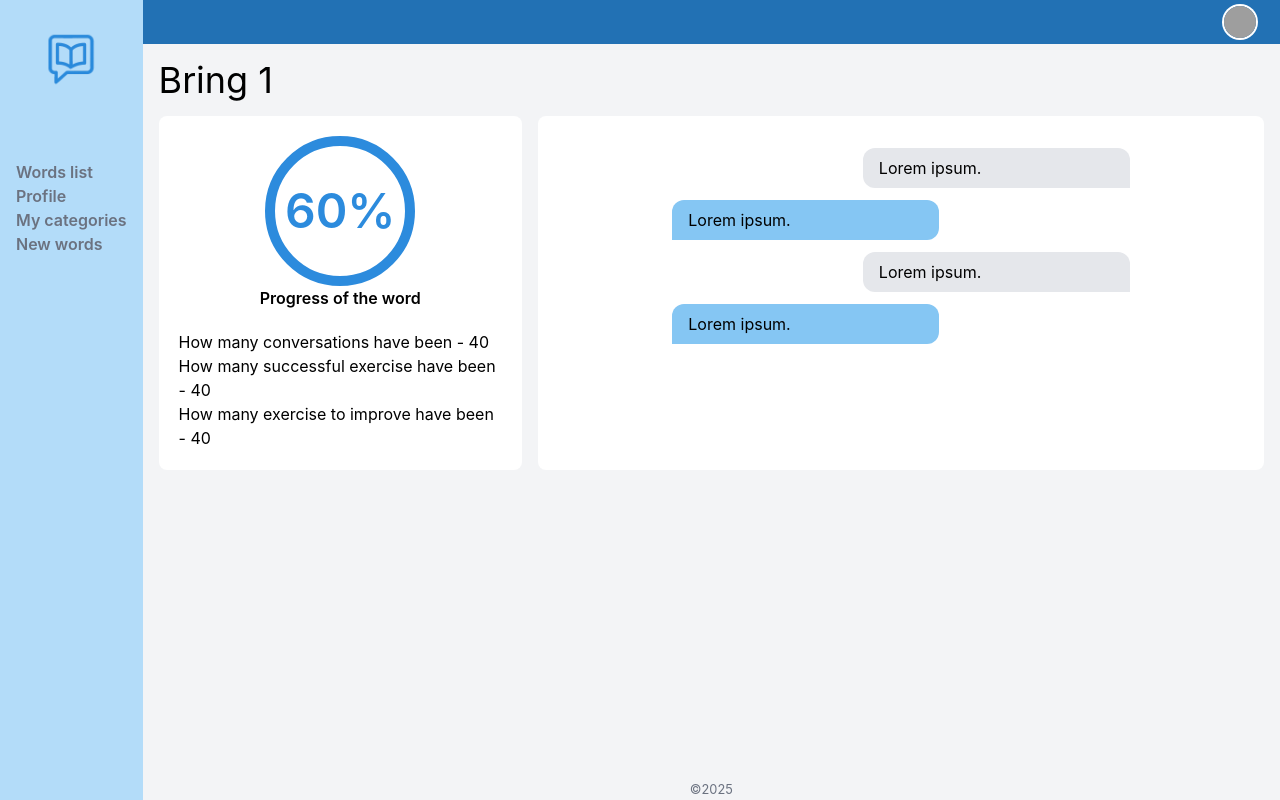
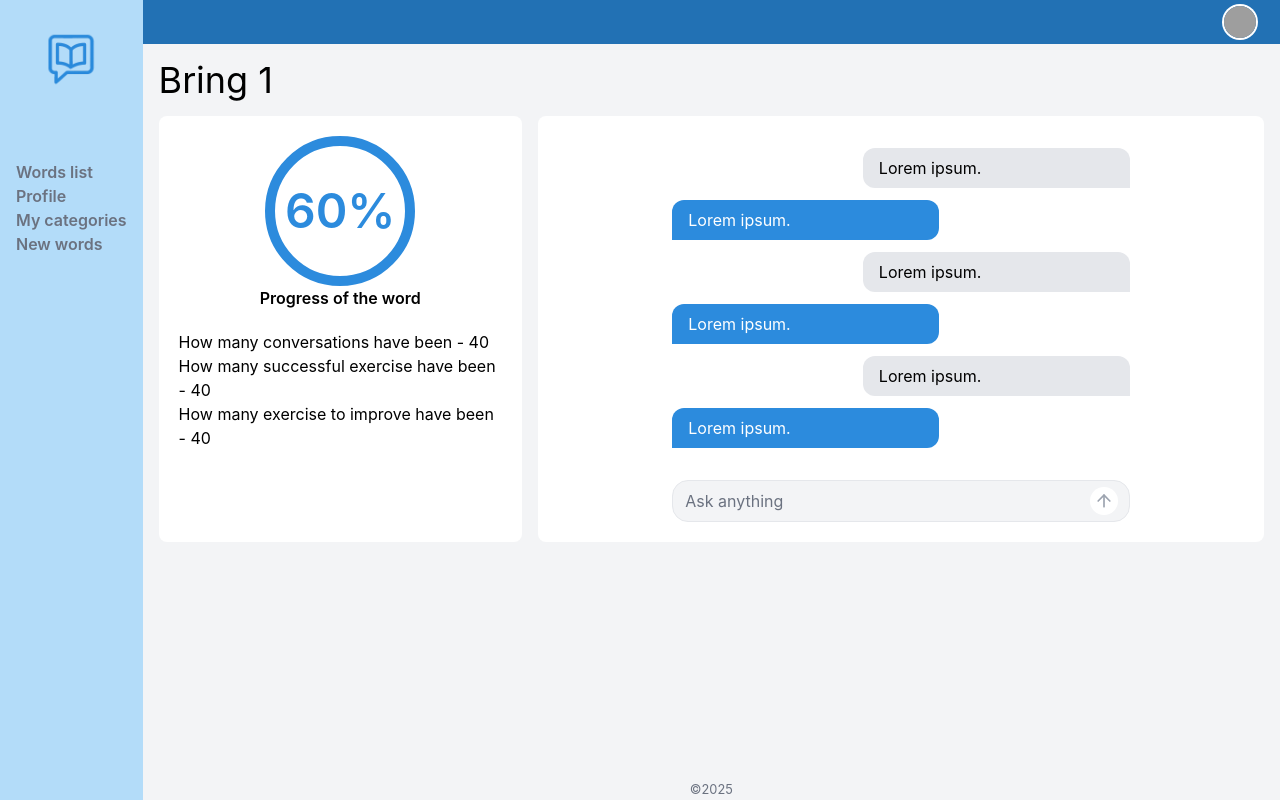
Before and after one commit to Sebastian-Cifuentes/vocabulary, a React (Create React App) app: page /progress-word/1 in a window 1280 px wide. Built offline with nearby package versions, Linux system fonts and the light colour scheme; grey boxes are pictures that could not be loaded.

Commit message:
feat: add input to container chat

```diff
--- a/package.json
+++ b/package.json
@@ -14,6 +14,7 @@
     "@types/node": "^16.7.13",
     "@types/react": "^19.0.0",
     "@types/react-dom": "^19.0.0",
+    "lucide-react": "^0.539.0",
     "react": "^19.1.0",
     "react-dom": "^19.1.0",
     "react-hook-form": "^7.62.0",
--- a/src/pages/progress-word/ChatPracticing.tsx
+++ b/src/pages/progress-word/ChatPracticing.tsx
@@ -1,3 +1,5 @@
+import { ArrowUp } from "lucide-react";
+
 export const ChatPracticing = () => {
 
     const messages = [
@@ -9,7 +11,7 @@ export const ChatPracticing = () => {
         {
             message: 'Lorem ipsum.',
             from: 'ai',
-            className: 'w-7/12 mr-auto ml-0 bg-blue-300 rounded-r-xl'
+            className: 'w-7/12 mr-auto ml-0 bg-blue-500 rounded-r-xl text-white'
         },
         {
             message: 'Lorem ipsum.',
@@ -19,7 +21,17 @@ export const ChatPracticing = () => {
         {
             message: 'Lorem ipsum.',
             from: 'ai',
-            className: 'w-7/12 mr-auto ml-0 bg-blue-300 rounded-r-xl'
+            className: 'w-7/12 mr-auto ml-0 bg-blue-500 rounded-r-xl text-white'
+        },
+        {
+            message: 'Lorem ipsum.',
+            from: 'user',
+            className: 'w-7/12 mr-0 ml-auto bg-gray-200 rounded-l-xl'
+        },
+        {
+            message: 'Lorem ipsum.',
+            from: 'ai',
+            className: 'w-7/12 mr-auto ml-0 bg-blue-500 rounded-r-xl text-white'
         }
     ];
 
@@ -33,7 +45,14 @@ export const ChatPracticing = () => {
                         </div>
                     ))}
                 </div>
-                {/* <input type="" /> */}
+
+                <div className="relative w-full mt-8">
+                    <input
+                        className="border bg-gray-100 rounded-2xl px-3 py-2 w-full outline-none"
+                        placeholder="Ask anything"
+                        type="" />
+                    <ArrowUp className="w-7 h-7 text-gray-400 bg-white absolute right-3 top-2/4 -translate-y-1/2 p-1 rounded-full cursor-pointer" />
+                </div>
             </div>
         </>
     );
```
Also changed, not shown: 2 other files (tests, documents, lock files or other folders).
